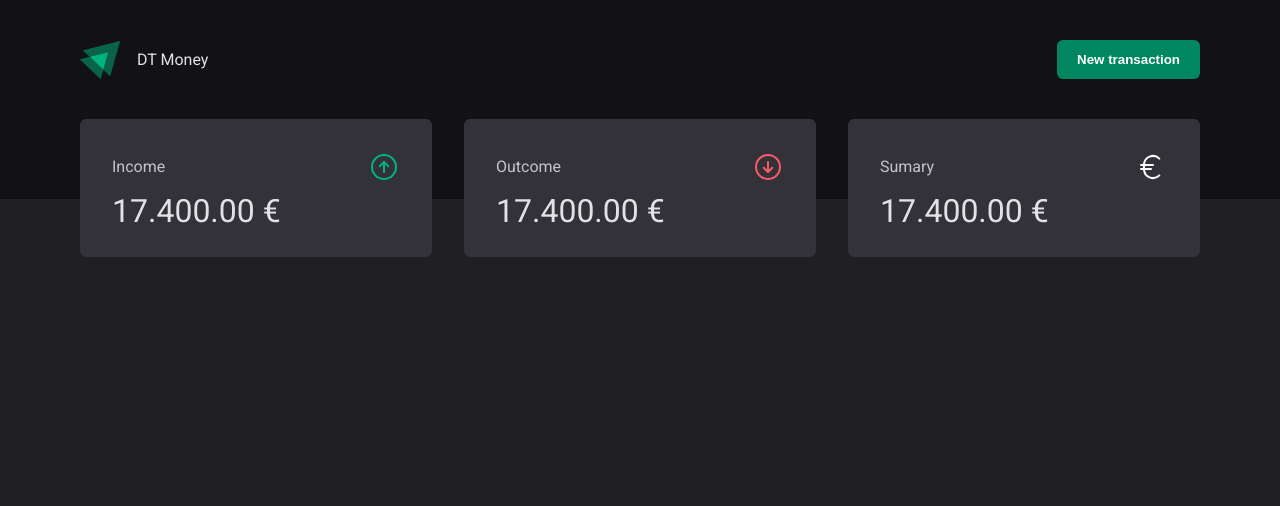
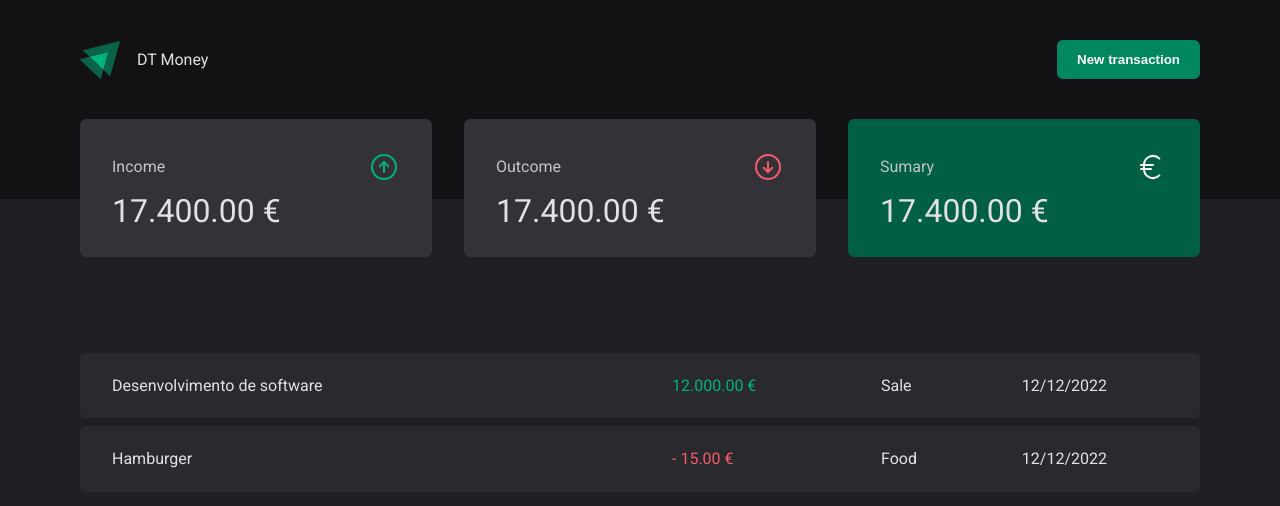
Before and after one commit to paulolima1212/ignite-aula03, a React (Vite) app: page / in a window 1280 px wide. Shown: the top 506 px of the page. Built offline with nearby package versions, Linux system fonts and the light colour scheme.

Commit message:
feat: component table finished

```diff
--- a/src/Components/Sumary/index.tsx
+++ b/src/Components/Sumary/index.tsx
@@ -18,7 +18,7 @@ export function Sumary() {
         </header>
         <strong>17.400.00 €</strong>
       </SumaryCardContainer>
-      <SumaryCardContainer>
+      <SumaryCardContainer variant={'green'}>
         <header>
           <span>Sumary</span>
           <CurrencyEur size={32} color='#fff' />
--- a/src/Components/Sumary/styles.ts
+++ b/src/Components/Sumary/styles.ts
@@ -1,4 +1,4 @@
-import styled from 'styled-components';
+import styled, { css } from 'styled-components';
 
 export const SumaryContainer = styled.section`
   width: 100%;
@@ -16,10 +16,20 @@ export const SumaryContainer = styled.section`
   align-items: center;
 `;
 
-export const SumaryCardContainer = styled.div`
+interface SumaryCardContainerProps {
+  variant?: 'green' | null;
+}
+
+export const SumaryCardContainer = styled.div<SumaryCardContainerProps>`
   background: ${({ theme }) => theme.colors['gray-600']};
   border-radius: 6px;
   padding: 2rem;
+
+  ${({ theme, variant }) =>
+    variant === 'green' &&
+    css`
+      background: ${theme.colors['green-700']};
+    `};
 
   header {
     display: flex;
--- /dev/null
+++ b/src/Components/Table/index.tsx
@@ -0,0 +1,28 @@
+import { PriceHighLight, TableContainer, TableTrasactions } from './styles';
+
+export function Table() {
+  return (
+    <TableContainer>
+      <TableTrasactions>
+        <tbody>
+          <tr>
+            <td width={'50%'}>Desenvolvimento de software</td>
+            <td>
+              <PriceHighLight variant='income'>12.000.00 €</PriceHighLight>
+            </td>
+            <td>Sale</td>
+            <td>12/12/2022</td>
+          </tr>
+          <tr>
+            <td width={'50%'}>Hamburger</td>
+            <td>
+              <PriceHighLight variant='outcome'>- 15.00 €</PriceHighLight>
+            </td>
+            <td>Food</td>
+            <td>12/12/2022</td>
+          </tr>
+        </tbody>
+      </TableTrasactions>
+    </TableContainer>
+  );
+}
--- /dev/null
+++ b/src/Components/Table/styles.ts
@@ -0,0 +1,40 @@
+import styled, { css } from 'styled-components';
+
+export const TableContainer = styled.div`
+  width: 100%;
+  max-width: 70rem;
+  margin: 4rem auto 0;
+  display: flex;
+  justify-content: center;
+`;
+
+export const TableTrasactions = styled.table`
+  width: 100%;
+  border-collapse: separate;
+  border-spacing: 0 0.5rem;
+  margin-top: 1.5rem;
+
+  td {
+    padding: 1.25rem 2rem;
+    background: ${({ theme }) => theme.colors['gray-700']};
+
+    &:first-child {
+      border-top-left-radius: 6px;
+      border-bottom-left-radius: 6px;
+    }
+
+    &:last-child {
+      border-top-right-radius: 6px;
+      border-bottom-right-radius: 6px;
+    }
+  }
+`;
+
+interface PriceHighLightProps {
+  variant: 'income' | 'outcome';
+}
+
+export const PriceHighLight = styled.span<PriceHighLightProps>`
+  color: ${({ theme, variant }) =>
+    variant === 'income' ? theme.colors['green-300'] : theme.colors['red-300']};
+`;
--- a/src/Pages/Home/index.tsx
+++ b/src/Pages/Home/index.tsx
@@ -1,5 +1,6 @@
 import { Header } from '../../Components/Header';
 import { Sumary } from '../../Components/Sumary';
+import { Table } from '../../Components/Table';
 import { HomeContainer } from './styles';
 
 export function Home() {
@@ -7,6 +8,7 @@ export function Home() {
     <HomeContainer>
       <Header />
       <Sumary />
+      <Table />
     </HomeContainer>
   );
 }
```
